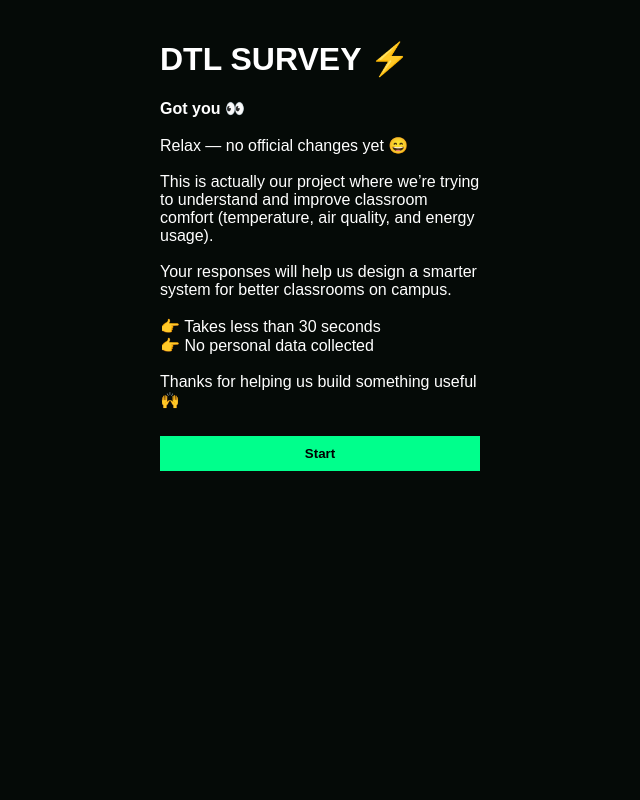
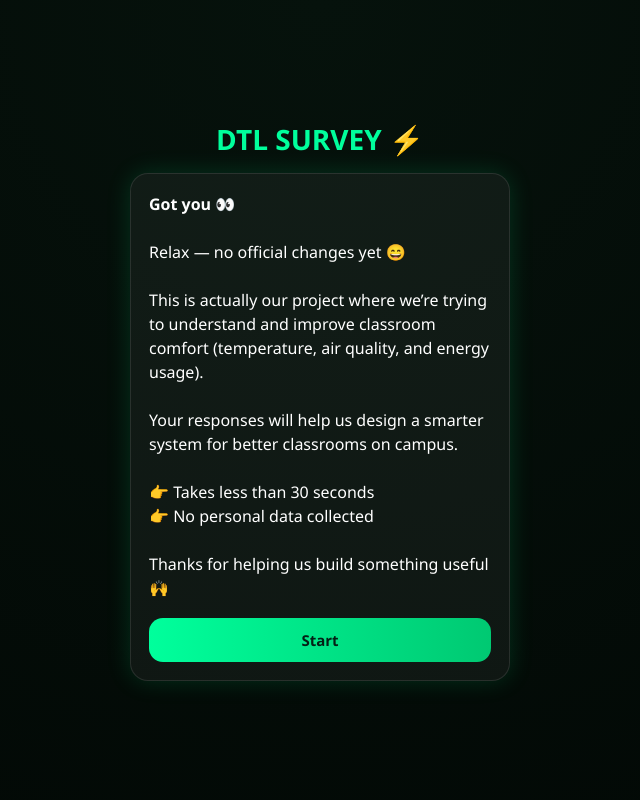
Before and after one commit to homebites252513/dtl_survey, a Flask app: page / in a window 1280 px wide. Shown: the whole page, without its empty margins (320-960 px from the left). Run offline with Flask 3, Linux system fonts and the light colour scheme.

Commit message:
Update style.css

```diff
--- a/homebites-survey/static/style.css
+++ b/homebites-survey/static/style.css
@@ -1,23 +1,100 @@
-body {
-  background: #050a07;
-  color: white;
-  font-family: Arial;
+/* RESET */
+* {
+  margin: 0;
+  padding: 0;
+  box-sizing: border-box;
+  font-family: 'Segoe UI', sans-serif;
 }
 
-.container {
-  width: 320px;
-  margin: auto;
-  margin-top: 40px;
+/* BACKGROUND */
+body {
+  background: radial-gradient(circle at top, #06120c, #020805);
+  color: white;
+  min-height: 100vh;
+  display: flex;
+  justify-content: center;
+  align-items: center;
 }
 
-select, button {
+/* MAIN CARD */
+.container {
   width: 100%;
-  padding: 10px;
-  margin-top: 10px;
+  max-width: 420px;
+  padding: 20px;
 }
 
+/* TITLE */
+h1 {
+  text-align: center;
+  margin-bottom: 15px;
+  font-size: 28px;
+  font-weight: 800;
+  color: #00ff9c;
+}
+
+/* INTRO BOX */
+#intro {
+  background: rgba(255,255,255,0.05);
+  padding: 18px;
+  border-radius: 18px;
+  border: 1px solid rgba(255,255,255,0.1);
+  box-shadow: 0 0 25px rgba(0,255,140,0.15);
+  line-height: 1.5;
+}
+
+/* FORM CARD */
+form {
+  background: rgba(255,255,255,0.05);
+  padding: 18px;
+  border-radius: 18px;
+  border: 1px solid rgba(255,255,255,0.1);
+  box-shadow: 0 0 25px rgba(0,255,140,0.15);
+}
+
+/* LABEL */
+label {
+  display: block;
+  margin-top: 12px;
+  margin-bottom: 6px;
+  font-size: 14px;
+  color: #aaffd6;
+}
+
+/* INPUTS */
+select {
+  width: 100%;
+  padding: 12px;
+  border-radius: 12px;
+  border: 1px solid rgba(255,255,255,0.15);
+  background: rgba(0,0,0,0.35);
+  color: white;
+  outline: none;
+  font-size: 14px;
+}
+
+/* BUTTON */
 button {
-  background: #00ff8c;
+  width: 100%;
+  margin-top: 18px;
+  padding: 12px;
+  border-radius: 14px;
   border: none;
   font-weight: bold;
+  font-size: 15px;
+  cursor: pointer;
+  background: linear-gradient(90deg, #00ff9c, #00c972);
+  color: #042016;
+  transition: 0.2s ease;
 }
+
+button:hover {
+  transform: translateY(-2px);
+  box-shadow: 0 0 15px rgba(0,255,140,0.5);
+}
+
+/* MOBILE */
+@media (max-width: 500px) {
+  .container {
+    padding: 15px;
+  }
+}
```
